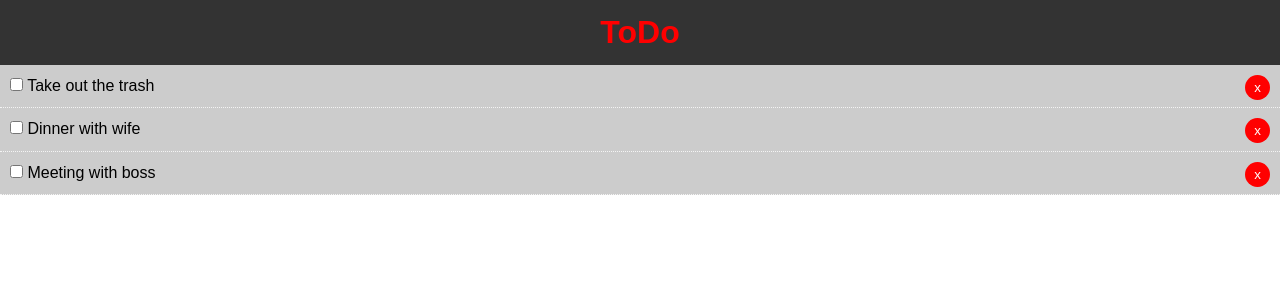
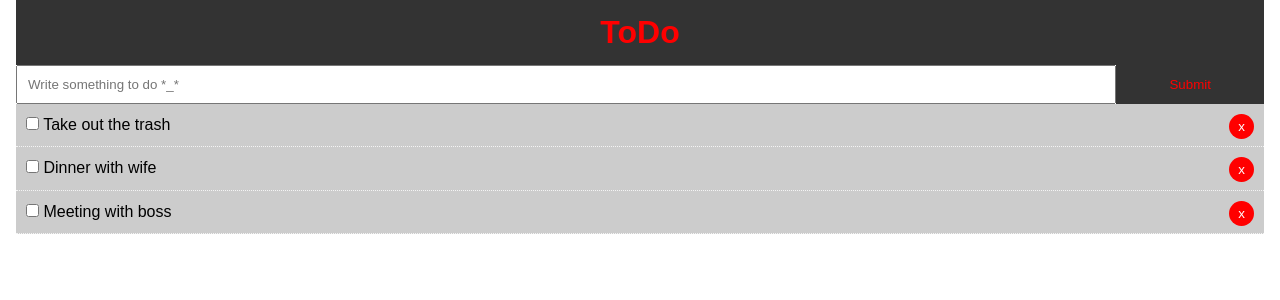
Before and after one commit to asyr01/react, a React (Create React App) app: page / in a window 1280 px wide. Shown: the top 300 px of the page. Built offline with nearby package versions, Linux system fonts and the light colour scheme; the HTML template or start-up script is replaced by a standard one.

Commit message:
addTodo component added for adding todos from input.

```diff
--- a/src/App.css
+++ b/src/App.css
@@ -13,3 +13,20 @@
   color: #333;
   text-decoration: none;
 }
+
+.container {
+  padding: 0 1rem;
+}
+
+.btn {
+  display: inline-block;
+  border: none;
+  background: #333;
+  color: #f00;
+  padding: 7px 20px;
+  cursor: pointer;
+}
+
+.btn:hover {
+  background: #666;
+}
--- a/src/App.js
+++ b/src/App.js
@@ -1,6 +1,7 @@
 import React, {Component} from 'react';
 import Header from './components/layout/Header'
 import Todos from './components/Todos';
+import AddTodo from './components/AddTodo';
 
 import './App.css';
 
@@ -44,9 +45,12 @@
 render() {
   return (
     <div className="App">
-    <Header />
+      <div className="container">
+      <Header />
+    <AddTodo />
     <Todos todos={this.state.todos} markComplete={this.markComplete} delTodo={this.delTodo} />
     </div>
+      </div>
   )
  }
 }
--- /dev/null
+++ b/src/components/AddTodo.js
@@ -0,0 +1,26 @@
+import React, { Component } from 'react';
+
+export class AddTodo extends Component {
+    state = {
+      title: ''
+    }
+
+    onChange = (e) => {
+     this.setState({ [e.target.name] : e.target.value});
+    }
+
+    render(){
+        return(
+         <form style= {{display: 'flex'}}>
+             <input type="text" name="title" placeholder="Write something to do *_* "
+             style={{flex: '10', padding: '10px'}}
+             value={this.state.title}
+             onChange={this.onChange}/>
+
+             <input type="submit" value="Submit" className="btn" style={{flex: '1'}}/>
+         </form>
+        )
+    }
+}
+
+export default AddTodo;
```
Also changed, not shown: 1 other file (tests, documents, lock files or other folders).
